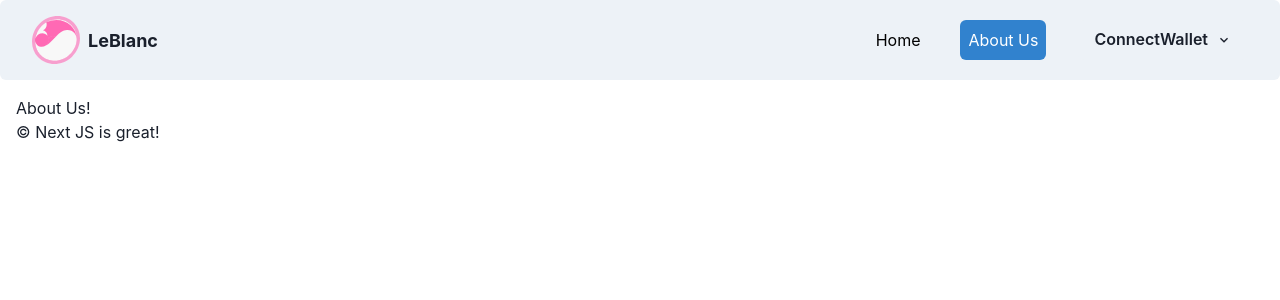
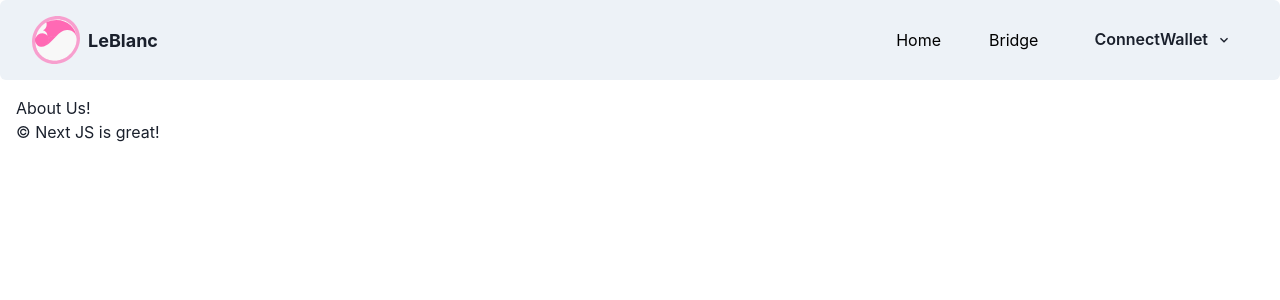
Before and after one commit to 0xVeterang/Leblanc, a Next.js app: page /about-us in a window 1280 px wide. Shown: the top 300 px of the page. Built offline with nearby package versions, Linux system fonts and the light colour scheme.

Commit message:
merge bridge page

```diff
--- a/app/layout.tsx
+++ b/app/layout.tsx
@@ -1,6 +1,7 @@
 import { Metadata } from "next";
 import Navigation from "../components/navigation";
 import { ChakraProvider, Container } from "@chakra-ui/react";
+import "../styles/global.css"; // 글로벌 CSS 파일 임포트
 
 export const metadata: Metadata = {
   title: {
--- a/components/navigation.tsx
+++ b/components/navigation.tsx
@@ -57,14 +57,14 @@ export default function Navigation() {
           </ListItem>
 
           <ListItem>
-            <Link href="/about-us">
+            <Link href="/bridge">
               <Box
                 p={2}
                 borderRadius="md"
-                bg={path === "/about-us" ? "blue.500" : "transparent"}
-                color={path === "/about-us" ? "white" : "black"}
+                bg={path === "/bridge" ? "blue.500" : "transparent"}
+                color={path === "/bridge" ? "white" : "black"}
               >
-                About Us
+                Bridge
               </Box>
             </Link>
           </ListItem>
--- a/components/nominator-info.tsx
+++ b/components/nominator-info.tsx
@@ -11,6 +11,7 @@ import {
   TableContainer,
 } from "@chakra-ui/react";
 import BfcStakingABI from "../abi/bfc_staking.json";
+import Loading from "./loading";
 
 interface EthereumWindow extends Window {
   ethereum?: any;
@@ -110,7 +111,7 @@ export default function NominatorInfo({
       {web3 ? (
         <div>
           {isLoading ? (
-            <p>Loading...</p>
+            <Loading />
           ) : Object.keys(outputData).length === 0 ? (
             <p>No data available</p>
           ) : (
@@ -139,7 +140,7 @@ export default function NominatorInfo({
           )}
         </div>
       ) : (
-        <p>Please install and connect MetaMask.</p>
+        <Loading />
       )}
     </div>
   );
--- a/components/validator-info.tsx
+++ b/components/validator-info.tsx
@@ -235,7 +235,10 @@ export default function ValidatorInfo() {
                         <Td>{outputData[13][rowIndex] / 10000000}%</Td>
 
                         {/* awarded_tokens */}
-                        <Td>{outputData[18][rowIndex]}</Td>
+                        <Td>
+                          {Number(outputData[18][rowIndex]).toLocaleString()}{" "}
+                          BFC
+                        </Td>
 
                         {/* ERY 계산 및 출력 */}
                         <Td>
--- a/styles/global.css
+++ b/styles/global.css
@@ -0,0 +1,20 @@
+/* styles/globals.css */
+
+body {
+  font-family: var(--chakra-fonts-body);
+  color: var(--chakra-colors-chakra-body-text);
+  background: rgb(26, 26, 26);
+  transition-property: background-color, color, border-color;
+  transition-duration: var(--chakra-transition-duration-normal);
+  line-height: var(--chakra-lineHeights-base);
+  transition-timing-function: ease;
+  -webkit-tap-highlight-color: transparent;
+  font-variant-ligatures: no-contextual;
+}
+
+html {
+  margin: 0;
+  padding: 0;
+  height: 100%;
+  width: 100%;
+}
```
Also changed, not shown: app/(home)/loading.tsx (+10 -6 lines), app/bridge/page.tsx (added, +7 -0 lines).
